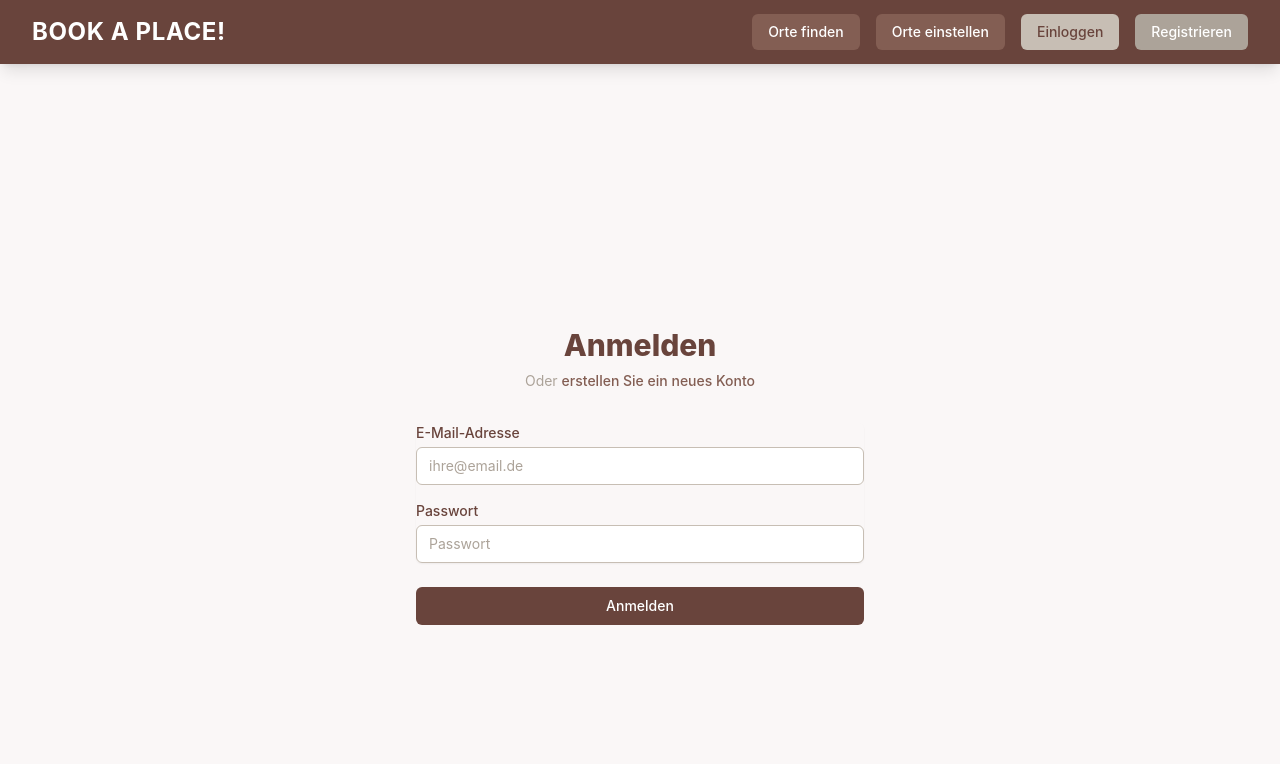
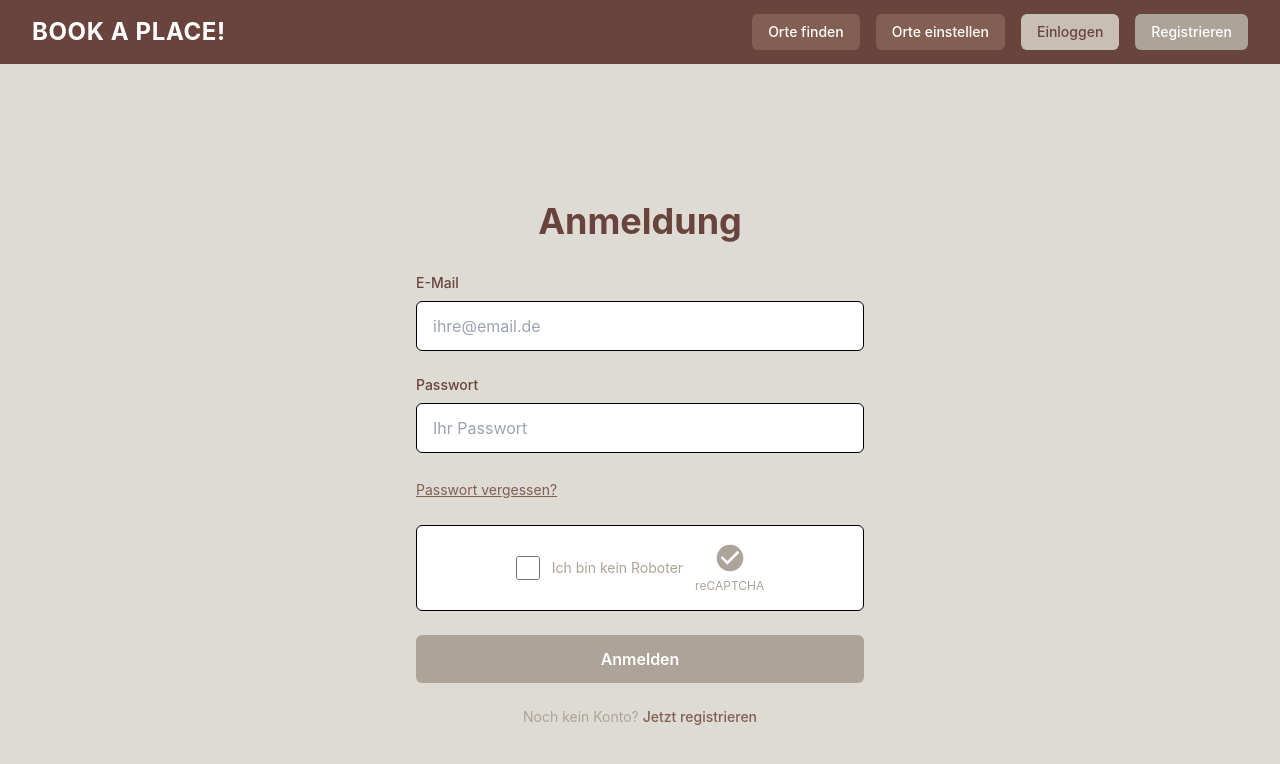
Before and after one commit to giffynuss/OttbergenLocations-Frontend, a Vue app in the folder OttbergenLocations-Frontend/: page /login in a window 1280 px wide. Shown: the top 764 px of the page. Built offline with nearby package versions, Linux system fonts and the light colour scheme.

Commit message:
Adjusted Login

```diff
--- a/OttbergenLocations-Frontend/src/views/LoginView.vue
+++ b/OttbergenLocations-Frontend/src/views/LoginView.vue
@@ -1,60 +1,110 @@
 <template>
-  <div class="min-h-screen flex items-center justify-center py-12 px-4 sm:px-6 lg:px-8">
-    <div class="max-w-md w-full space-y-8">
+  <div class="min-h-screen flex items-center justify-center py-12 px-4 sm:px-6 lg:px-8 bg-booking-light-beige">
+    <div class="max-w-md w-full">
+      <!-- Überschrift -->
+      <div class="text-center mb-8">
+        <h1 class="text-4xl font-bold text-booking-dark-brown">
+          Anmeldung
+        </h1>
+      </div>
+
+      <!-- Login Formular -->
+      <form class="space-y-6" @submit.prevent="handleLogin">
+        <!-- E-Mail Feld -->
         <div>
-        <h2 class="mt-6 text-center text-3xl font-extrabold text-booking-dark-brown">
-          Anmelden
-        </h2>
-        <p class="mt-2 text-center text-sm text-booking-gray-brown">
-          Oder
-          <router-link to="/register" class="font-medium text-booking-medium-brown hover:text-booking-dark-brown">
-            erstellen Sie ein neues Konto
-          </router-link>
+          <label for="email" class="block text-sm font-medium text-booking-dark-brown mb-2">
+            E-Mail
+          </label>
+          <input
+            id="email"
+            v-model="formData.email"
+            type="email"
+            required
+            class="w-full px-4 py-3 bg-white border border-black rounded-md focus:outline-none focus:ring-2 focus:ring-booking-medium-brown focus:border-booking-medium-brown text-black"
+            placeholder="ihre@email.de"
+            @blur="validateEmail"
+          />
+          <p v-if="errors.email" class="mt-1 text-sm text-red-600">
+            {{ errors.email }}
           </p>
         </div>
 
-      <form class="mt-8 space-y-6" @submit.prevent="handleLogin">
-        <div class="rounded-md shadow-sm space-y-4">
+        <!-- Passwort Feld -->
         <div>
-            <label for="email" class="block text-sm font-medium text-booking-dark-brown mb-1">
-              E-Mail-Adresse
-            </label>
-            <input
-              id="email"
-              v-model="email"
-              type="email"
-              required
-              class="appearance-none relative block w-full px-3 py-2 border border-booking-beige placeholder-booking-gray-brown text-booking-black rounded-md focus:outline-none focus:ring-booking-medium-brown focus:border-booking-medium-brown focus:z-10 sm:text-sm"
-              placeholder="ihre@email.de"
-            />
-          </div>
-
-          <div>
-            <label for="password" class="block text-sm font-medium text-booking-dark-brown mb-1">
+          <label for="password" class="block text-sm font-medium text-booking-dark-brown mb-2">
             Passwort
           </label>
           <input
             id="password"
-              v-model="password"
+            v-model="formData.password"
             type="password"
             required
-              class="appearance-none relative block w-full px-3 py-2 border border-booking-beige placeholder-booking-gray-brown text-booking-black rounded-md focus:outline-none focus:ring-booking-medium-brown focus:border-booking-medium-brown focus:z-10 sm:text-sm"
-              placeholder="Passwort"
+            class="w-full px-4 py-3 bg-white border border-black rounded-md focus:outline-none focus:ring-2 focus:ring-booking-medium-brown focus:border-booking-medium-brown text-black"
+            placeholder="Ihr Passwort"
+            @blur="validatePassword"
           />
+          <p v-if="errors.password" class="mt-1 text-sm text-red-600">
+            {{ errors.password }}
+          </p>
+        </div>
+
+        <!-- Passwort vergessen Link -->
+        <div class="text-left">
+          <router-link
+            to="/forgot-password"
+            class="text-sm text-booking-medium-brown hover:text-booking-dark-brown underline"
+          >
+            Passwort vergessen?
+          </router-link>
+        </div>
+
+        <!-- reCAPTCHA Placeholder -->
+        <div class="bg-white border border-black rounded-md p-4 flex items-center justify-center">
+          <div class="flex items-center space-x-3">
+            <input
+              type="checkbox"
+              id="recaptcha"
+              v-model="formData.recaptcha"
+              class="w-6 h-6 border-2 border-black rounded"
+              required
+            />
+            <label for="recaptcha" class="text-sm text-booking-gray-brown">
+              Ich bin kein Roboter
+            </label>
+            <div class="flex flex-col items-center">
+              <svg class="w-8 h-8 text-booking-gray-brown" fill="currentColor" viewBox="0 0 24 24">
+                <path d="M12 2C6.48 2 2 6.48 2 12s4.48 10 10 10 10-4.48 10-10S17.52 2 12 2zm-2 15l-5-5 1.41-1.41L10 14.17l7.59-7.59L19 8l-9 9z"/>
+              </svg>
+              <span class="text-xs text-booking-gray-brown mt-1">reCAPTCHA</span>
+            </div>
           </div>
         </div>
 
-        <div v-if="error" class="text-red-600 text-sm text-center">
-          {{ error }}
+        <!-- Fehler Nachricht -->
+        <div v-if="generalError" class="text-red-600 text-sm text-center bg-red-50 border border-red-200 rounded-md p-3">
+          {{ generalError }}
         </div>
 
+        <!-- Anmelden Button -->
         <div>
           <button
             type="submit"
-            class="group relative w-full flex justify-center py-2 px-4 border border-transparent text-sm font-medium rounded-md text-white bg-booking-dark-brown hover:bg-booking-medium-brown focus:outline-none focus:ring-2 focus:ring-offset-2 focus:ring-booking-medium-brown transition-colors duration-300"
+            :disabled="!isFormValid"
+            class="w-full py-3 px-4 text-white bg-booking-dark-brown hover:bg-booking-medium-brown disabled:bg-booking-gray-brown disabled:cursor-not-allowed rounded-md font-semibold transition-colors duration-300 focus:outline-none focus:ring-2 focus:ring-offset-2 focus:ring-booking-medium-brown"
           >
             Anmelden
           </button>
+        </div>
+
+        <!-- Registrieren Link -->
+        <div class="text-center text-sm">
+          <span class="text-booking-gray-brown">Noch kein Konto? </span>
+          <router-link
+            to="/register"
+            class="text-booking-medium-brown hover:text-booking-dark-brown font-medium"
+          >
+            Jetzt registrieren
+          </router-link>
         </div>
       </form>
     </div>
@@ -62,7 +112,7 @@
 </template>
 
 <script setup lang="ts">
-import { ref } from 'vue'
+import { ref, computed, reactive } from 'vue'
 import { useRouter, useRoute } from 'vue-router'
 import { useAuth } from '../composables/useAuth'
 
@@ -70,19 +120,99 @@ const router = useRouter()
 const route = useRoute()
 const { login } = useAuth()
 
-const email = ref('')
-const password = ref('')
-const error = ref('')
+// Form Data
+const formData = reactive({
+  email: '',
+  password: '',
+  recaptcha: false
+})
 
+// Validation Errors
+const errors = reactive({
+  email: '',
+  password: ''
+})
+
+const generalError = ref('')
+
+// Email Validation
+const validateEmail = () => {
+  const emailRegex = /^[^\s@]+@[^\s@]+\.[^\s@]+$/
+  if (!formData.email) {
+    errors.email = 'E-Mail ist erforderlich'
+    return false
+  } else if (!emailRegex.test(formData.email)) {
+    errors.email = 'Bitte geben Sie eine gültige E-Mail-Adresse ein'
+    return false
+  } else {
+    errors.email = ''
+    return true
+  }
+}
+
+// Password Validation
+const validatePassword = () => {
+  if (!formData.password) {
+    errors.password = 'Passwort ist erforderlich'
+    return false
+  } else if (formData.password.length < 6) {
+    errors.password = 'Passwort muss mindestens 6 Zeichen lang sein'
+    return false
+  } else {
+    errors.password = ''
+    return true
+  }
+}
+
+// Form Valid Computed
+const isFormValid = computed(() => {
+  return formData.email &&
+         formData.password &&
+         formData.recaptcha &&
+         !errors.email &&
+         !errors.password
+})
+
+// Handle Login
 const handleLogin = () => {
-  error.value = ''
+  generalError.value = ''
 
-  if (login(email.value, password.value)) {
-    // Weiterleitung zur ursprünglich angeforderten Seite oder Home
+  // Validate all fields
+  const isEmailValid = validateEmail()
+  const isPasswordValid = validatePassword()
+
+  if (!isEmailValid || !isPasswordValid) {
+    generalError.value = 'Bitte korrigieren Sie die Fehler im Formular'
+    return
+  }
+
+  if (!formData.recaptcha) {
+    generalError.value = 'Bitte bestätigen Sie, dass Sie kein Roboter sind'
+    return
+  }
+
+  // Console log for backend placeholder
+  console.log('=== LOGIN FORMULAR DATEN ===')
+  console.log('E-Mail:', formData.email)
+  console.log('Passwort:', formData.password)
+  console.log('reCAPTCHA:', formData.recaptcha)
+  console.log('Timestamp:', new Date().toISOString())
+  console.log('=========================')
+
+  // Attempt login
+  if (login(formData.email, formData.password)) {
+    // Weiterleitung zur ursprünglich angeforderten Seite oder Startseite
     const redirect = route.query.redirect as string || '/'
     router.push(redirect)
   } else {
-    error.value = 'Anmeldung fehlgeschlagen. Bitte überprüfen Sie Ihre Eingaben.'
+    generalError.value = 'Anmeldung fehlgeschlagen. Bitte überprüfen Sie Ihre Eingaben.'
   }
 }
 </script>
+
+<style scoped>
+/* Custom checkbox styling */
+input[type="checkbox"] {
+  accent-color: var(--color-medium-brown);
+}
+</style>
```
Lines whose indentation alone changed are shown as unchanged.
